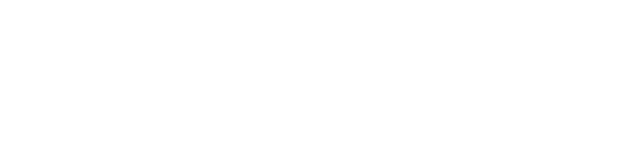
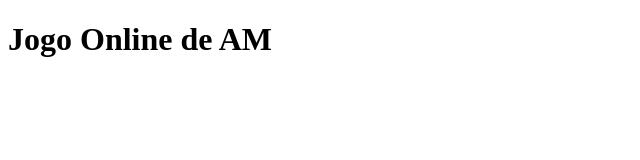
Before and after one commit to antrob/gameProjet, a plain HTML site: page index.html in a window 1280 px wide. Shown: the whole page, without its empty margins (0-640 px from the left). Drawn offline with Linux system fonts and the light colour scheme.

```diff
--- a/index.html
+++ b/index.html
@@ -7,6 +7,6 @@
     <title>Jogo</title>
 </head>
 <body>
-
+    <h1>Jogo Online de AM</h1>
 </body>
 </html>
```
